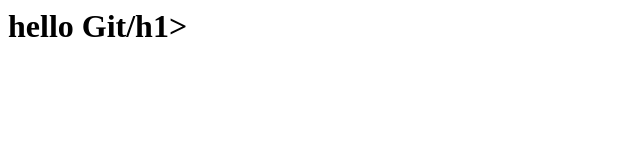
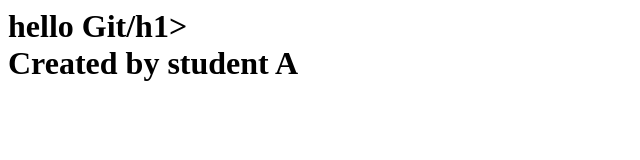
Before and after one commit to Eric07peak/tp3_github, a plain HTML site: page index.html in a window 1280 px wide. Shown: the whole page, without its empty margins (0-640 px from the left). Drawn offline with Linux system fonts and the light colour scheme.

Commit message:
commit de la modi

```diff
--- a/index.html
+++ b/index.html
@@ -1 +1,2 @@
 <h1>hello Git/h1>
+<footer>Created by student A</footer>
```
